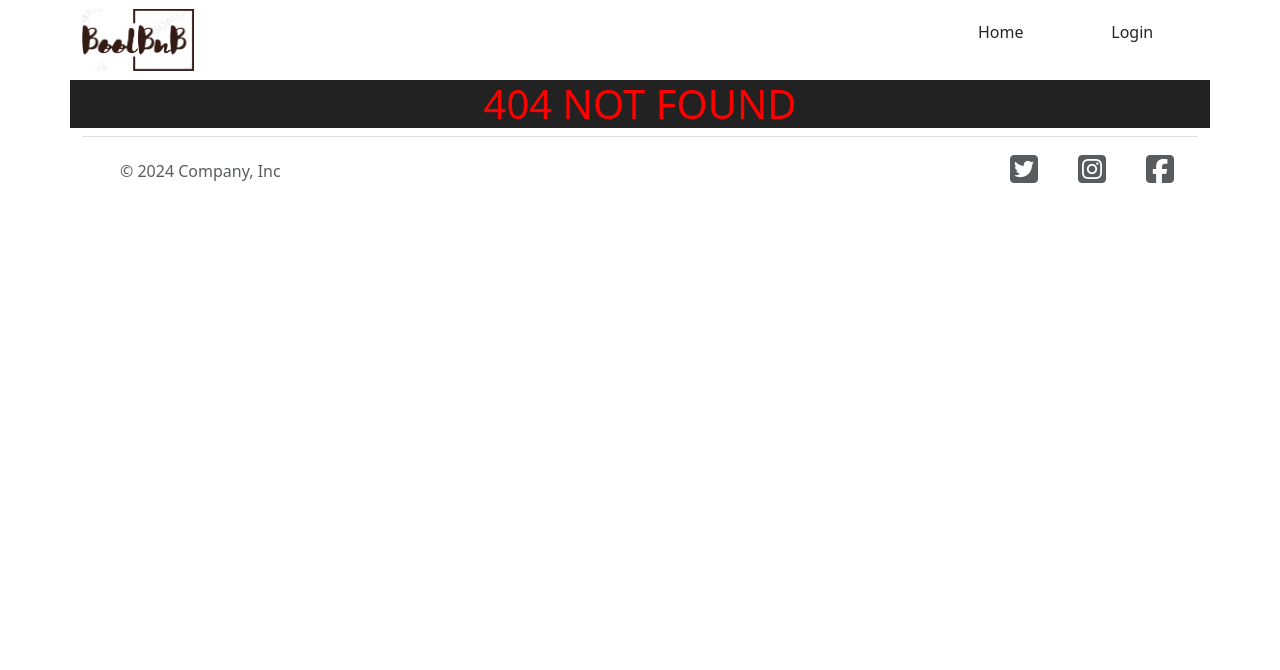
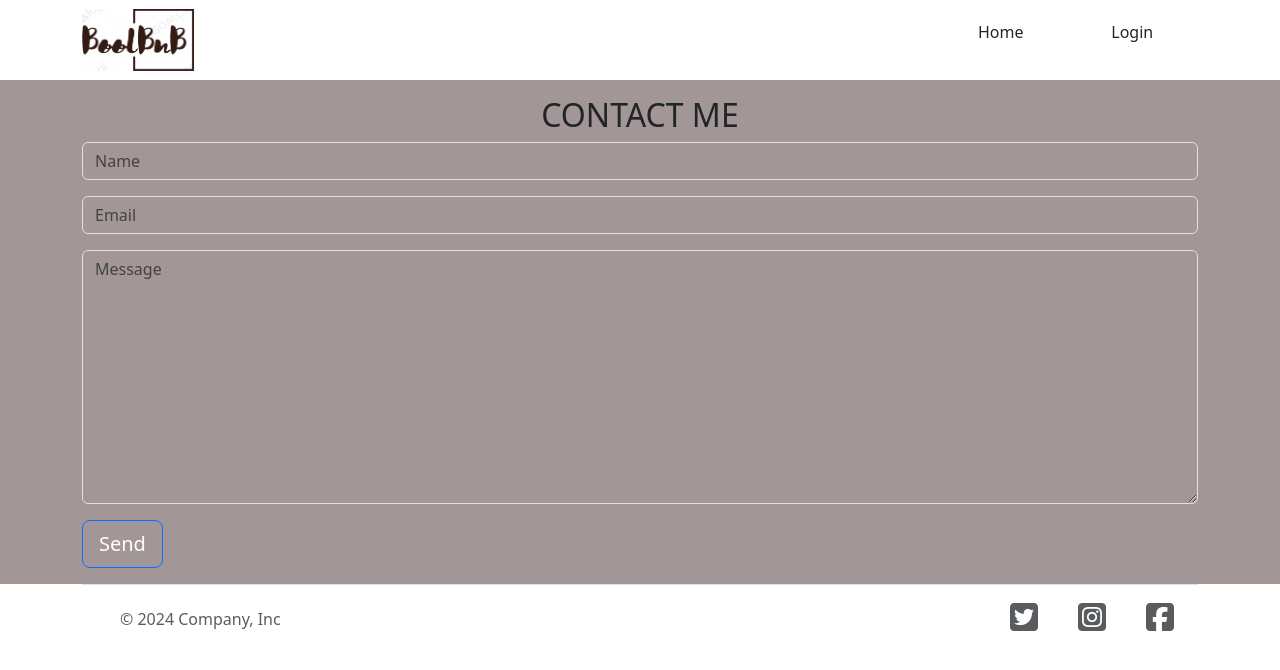
Before and after one commit to francescofalcone24/BoolBnb-FrontEnd, a Vue app: page /contacts/1 in a window 1280 px wide. Before the commit this address had no page. Shown: the top 670 px of the page. Built offline with nearby package versions, Linux system fonts and the light colour scheme.

Commit message:
messages pages and route

```diff
--- /dev/null
+++ b/src/pages/AppContactMe.vue
@@ -0,0 +1,123 @@
+<script>
+import store from '../data/store';
+import axios from "axios";
+export default {
+
+    name: 'AppContactMe',
+
+
+    components: {
+
+
+
+    },
+
+    data() {
+        return {
+            store,
+            text: '',
+            email: '',
+            name: '',
+            loading: false,
+            success: false,
+            errors: {}
+
+
+        }
+    },
+    methods: {
+        sendForm() {
+            this.loading = true;
+            const data = {
+                'name': this.name,
+                'email': this.email,
+                'text': this.text
+            };
+
+            // pulisco l'array con i messaggi
+            this.errors = {};
+
+            // Importante - Stiamo comunicando con Laravel, quindi non è più obbligatorio inserire gli headers con il Content-Type
+            // come abbiamo fatto invece quando comunicavamo direttamente con gli script PHP
+            axios.post(`http://127.0.0.1:8000/api/pincopallino/${this.$route.params.slug}`, data).then((response) => {
+                this.success = response.data.success;
+                if (!this.success) {
+                    this.errors = response.data.errors;
+                    console.log(this.errors);
+                } else {
+                    // ripulisco i campi di input
+                    this.name = '';
+                    this.email = '';
+                    this.text = '';
+                }
+                this.loading = false;
+            });
+        },
+    },
+
+    mounted() {
+
+
+    }
+
+
+}
+
+
+</script>
+
+
+<template>
+
+    <section class="contact_me py-3">
+
+        <div class="container text-center">
+
+
+            <h2 class="text-uppercase">contact me</h2>
+            <div v-if="success" class="alert alert-success text-start" role="alert">
+                Messaggio inviato con successo!
+            </div>
+            <div class="row">
+                <form @submit.prevent="sendForm()" class="col-12 text-start">
+                    <div class="mb-3">
+                        <input class=" border form-control" :class="{ 'is-invalid': errors.name }" type="text"
+                            name="name" id="name" placeholder="Name" v-model="name">
+                        <p v-for="(error, index) in errors.name" :key="`message-error-${index}`"
+                            class="invalid-feedback">
+                            {{ error }}
+                        </p>
+                    </div>
+                    <div class="mb-3">
+                        <input class="border form-control" :class="{ 'is-invalid': errors.email }" type="text"
+                            name="email" id="email" placeholder="Email" v-model="email">
+                        <p v-for="(error, index) in errors.email" :key="`message-error-${index}`"
+                            class="invalid-feedback">
+                            {{ error }}
+                        </p>
+                    </div>
+                    <div class="mb-3">
+                        <textarea class="border form-control" :class="{ 'is-invalid': errors.message }" name="text"
+                            id="text" cols="30" rows="10" placeholder="Message" v-model="text"></textarea>
+                        <p v-for="(error, index) in errors.text" :key="`message-error-${index}`"
+                            class="invalid-feedback">
+                            {{ error }}
+                        </p>
+                    </div>
+                    <button class="btn btn-lg btn-primary text-white" type="submit" :disabled="loading">{{ loading ?
+                        'Sending...' : 'Send'
+                        }}</button>
+                </form>
+            </div>
+
+        </div>
+
+    </section>
+</template>
+
+<style scoped>
+* {
+    background-color: #a39696;
+
+}
+</style>
--- a/src/pages/AppSingleSuite.vue
+++ b/src/pages/AppSingleSuite.vue
@@ -16,7 +16,11 @@
         return {
             store,
 
+
         }
+    },
+    methods: {
+
     },
 
     mounted() {
@@ -27,7 +31,7 @@
         axios
             .get(`http://127.0.0.1:8000/api/suite/name/${this.$route.params.slug}`)
             .then(response => {
-             console.log(response.data.results , 'risposta api');
+                console.log(response.data.results, 'risposta api');
 
 
                 if (response.data.status) {
@@ -83,6 +87,9 @@
             <h5 class="card-title">{{ store.singleSuite.title }}</h5>
             <p class="card-text">{{ store.singleSuite.address }}</p>
             <router-link :to="{ name: 'suites' }" class="btn btn-outline-danger">back to the list</router-link>
+            <router-link :to="{ name: 'Contacts', params: { id: store.singleSuite.id } }"
+                class="btn btn-outline-danger">contact</router-link>
+
 
             <ul class="list-group list-group-flush">
                 <li class="list-group-item">
@@ -153,6 +160,7 @@
 
         </div>
     </div>
+
 </template>
 
 <style scoped>
--- a/src/router.js
+++ b/src/router.js
@@ -6,6 +6,7 @@
 // import AppContacts from './pages/AppContacts.vue';
 // import SingleProject from './pages/SingleProject.vue';
 import NotFound from './pages/NotFound.vue';
+import AppContactMe from './pages/AppContactMe.vue';
 
 const router = createRouter({
     history: createWebHistory(),
@@ -26,6 +27,11 @@
             component: AppSingleSuite
         },
         {
+            path: '/contacts/:slug',
+            name: 'Contacts',
+            component: AppContactMe
+        },
+        {
             path: '/:pathMatch(.*)*',
             name: 'not-found',
             component: NotFound
```
Lines whose indentation alone changed are shown as unchanged.
